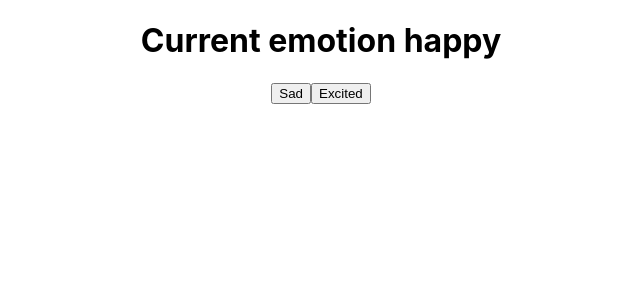
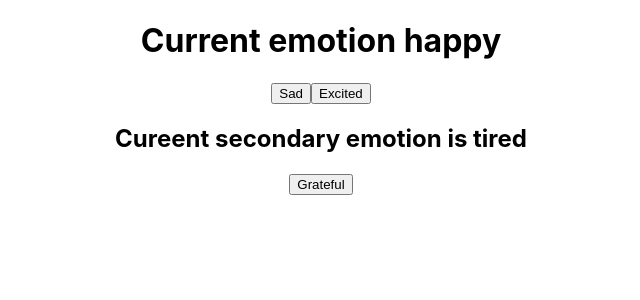
Before and after one commit to ZacharyGo-TutorialsPractice/React.jsEssentialTraining, a React (Create React App) app in the folder react-app/: page / in a window 1280 px wide. Shown: the top 300 px of the page, without its empty margins (319-959 px from the left). Built offline with nearby package versions, Linux system fonts and the light colour scheme.

Commit message:
4-4. Understanding the dependency array

```diff
--- a/react-app/src/App.js
+++ b/react-app/src/App.js
@@ -3,14 +3,20 @@
 
 function App() {
   const [emotion, setEmotion] = useState("happy");
+  const [secondary, setSecondary] = useState("tired");
+
   useEffect(() => {
     console.log(`It's ${emotion} right now`);
-  }, [emotion])
+  }, [emotion, secondary]);
+
+
   return (
     <div className="App">
       <h1>Current emotion {emotion}</h1>
       <button onClick={() => setEmotion("sad")}>Sad</button>
       <button onClick={() => setEmotion("excited")}>Excited</button>
+      <h2>Cureent secondary emotion is {secondary}</h2>
+      <button onClick={() => setSecondary("grateful")}>Grateful</button>
     </div>
   );
 }
```
